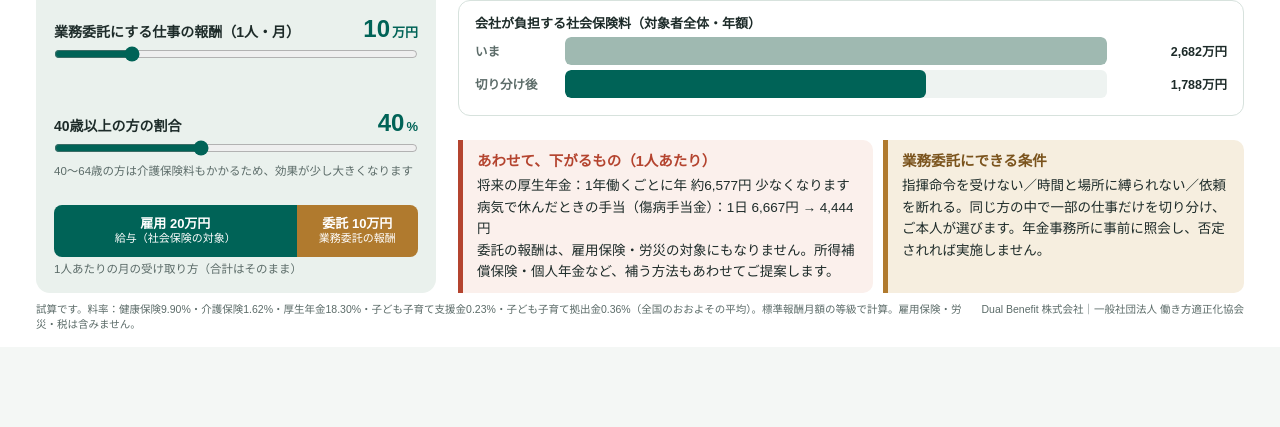
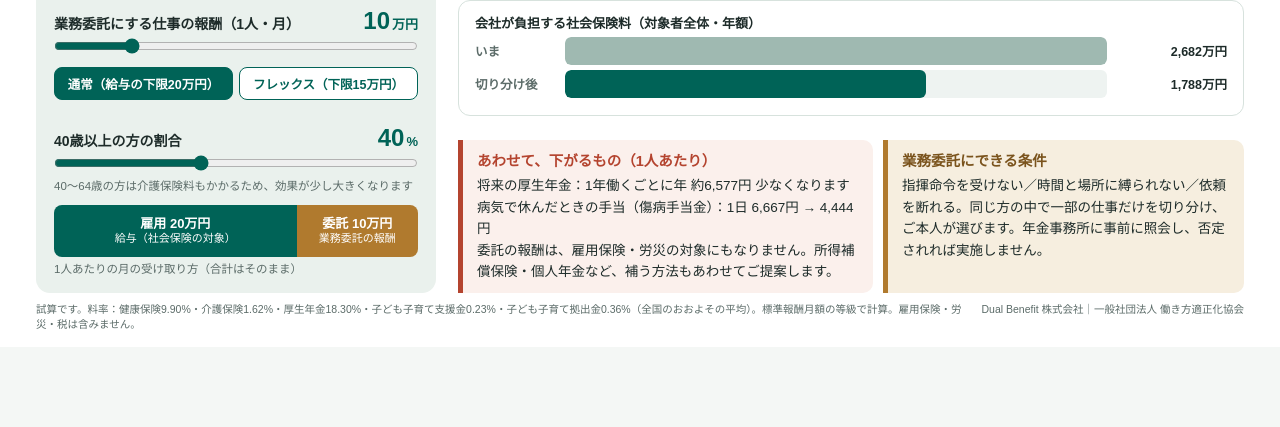
Before and after one commit to mgomita-ui/dualbenefit-sim, a plain HTML site: page index.html in a window 1280 px wide. Shown: the part 373-800 px from the top of the page. Drawn offline with Linux system fonts and the light colour scheme.

Commit message:
給与で残す金額を月給と委託のあいだに出す／給与の下限の切り替え（通常20万円・フレックス15万円）を戻す
當眞さんのご依頼（2026-11-16）。フレックスは11/1版にあった切り替えで、本人の判断で戻しました。

Co-Authored-By: Claude Opus 5.5 <noreply@anthropic.com>

```diff
--- a/index.html
+++ b/index.html
@@ -17,7 +17,7 @@ html,body{background:#f4f7f5;color:var(--ink);font-family:"BIZ UDPGothic","Yu Go
 .f input[type=range]{width:100%;accent-color:#006357;height:22px}
 .hint{font-size:11.5px;color:var(--sub);line-height:1.4}
 .presets{display:flex;gap:6px}.presets button{flex:1;border:1.5px solid var(--teal);background:#fff;color:var(--teal);font-weight:800;font-size:12.5px;border-radius:8px;padding:6px 4px;cursor:pointer;font-family:inherit}
-.presets button.on{background:var(--teal);color:#fff}
+.presets button.on{background:var(--teal);color:#fff}.fl{margin-top:6px}
 .split{display:flex;height:52px;border-radius:8px;overflow:hidden;color:#fff;font-weight:800;font-size:13px}
 .split div{display:flex;flex-direction:column;align-items:center;justify-content:center;line-height:1.25;white-space:nowrap;overflow:hidden}
 .split small{font-weight:500;font-size:11px}
@@ -54,7 +54,8 @@ html,body{background:#f4f7f5;color:var(--ink);font-family:"BIZ UDPGothic","Yu Go
    <div class="presets"><button data-n="20">20名</button><button data-n="50">50名</button><button data-n="100">100名</button><button data-n="300">300名</button></div>
    <div class="f"><label>切り分けの対象人数<b><span id="vn"></span><small>名</small></b></label><input id="n" type="range" min="1" max="500" step="1"></div>
    <div class="f"><label>いまの平均月給（1人）<b><span id="vp"></span><small>万円</small></b></label><input id="p" type="range" min="220000" max="1000000" step="10000"></div>
-   <div class="f"><label>業務委託にする仕事の報酬（1人・月）<b><span id="vc"></span><small>万円</small></b></label><input id="c" type="range" min="0" max="500000" step="10000"><div class="warn" id="warn"></div></div>
+   <div class="f keep"><label>給与で残す金額（1人・月）<b><span id="vk"></span><small>万円</small></b></label><div class="hint">月給 − 委託の報酬。社会保険はこの額にかかります</div></div>
+   <div class="f"><label>業務委託にする仕事の報酬（1人・月）<b><span id="vc"></span><small>万円</small></b></label><input id="c" type="range" min="0" max="500000" step="10000"><div class="presets fl"><button data-f="200000" class="on">通常（給与の下限20万円）</button><button data-f="150000">フレックス（下限15万円）</button></div><div class="warn" id="warn"></div></div>
    <div class="f"><label>40歳以上の方の割合<b><span id="va"></span><small>%</small></b></label><input id="a" type="range" min="0" max="100" step="10"><div class="hint">40〜64歳の方は介護保険料もかかるため、効果が少し大きくなります</div></div>
    <div><div class="split" id="split"></div><div class="hint" style="margin-top:4px">1人あたりの月の受け取り方（合計はそのまま）</div></div>
   </div>
@@ -87,12 +88,12 @@ function yen(v){return Math.round(v).toLocaleString('ja-JP')}
 function man(v){return (Math.round(v/1000)/10).toLocaleString('ja-JP')}
 function calc(){
  var n=+$('n').value,p=+$('p').value,c=+$('c').value,a=+$('a').value/100,warn='';
- if(p-c<FLOOR){c=Math.max(0,p-FLOOR);warn='雇用の給与は月20万円を下限にしています（委託は'+man(c)+'万円までで計算）';}
+ if(p-c<FLOOR){c=Math.max(0,p-FLOOR);warn='雇用の給与は月'+man(FLOOR)+'万円を下限にしています（委託は'+man(c)+'万円までで計算）';}
  var s0=stdOf(p),s1=stdOf(p-c);
  function co(s){return a*prem(s,1,'co')+(1-a)*prem(s,0,'co')}
  function em(s){return a*prem(s,1,'em')+(1-a)*prem(s,0,'em')}
  var c0=co(s0)*n,c1=co(s1)*n,per=co(s0)-co(s1),emp=em(s0)-em(s1),g=SHK.indexOf(s0)-SHK.indexOf(s1);
- $('vn').textContent=n;$('vp').textContent=man(p);$('vc').textContent=man(+$('c').value);$('va').textContent=Math.round(a*100);$('warn').textContent=warn;
+ $('vn').textContent=n;$('vp').textContent=man(p);$('vc').textContent=man(+$('c').value);$('va').textContent=Math.round(a*100);$('warn').textContent=warn;$('vk').textContent=man(p-c);
  $('split').innerHTML='<div style="flex:'+(p-c)+';background:#006357">雇用 '+man(p-c)+'万円<small>給与（社会保険の対象）</small></div>'+(c>0?'<div style="flex:'+c+';background:#B07A2E">委託 '+man(c)+'万円<small>業務委託の報酬</small></div>':'');
  $('hero').textContent=yen((c0-c1)/1e4);$('k1').textContent=yen(per);$('k2').textContent=yen(emp);
  $('k1s').textContent='標準報酬月額 '+man(s0)+'万円 → '+man(s1)+'万円';
@@ -107,6 +108,8 @@ function calc(){
 function set(v){var x=v.split(',');$('n').value=x[0];$('p').value=x[1];$('c').value=x[2];$('a').value=x[3];calc();}
 document.querySelectorAll('input').forEach(function(i){i.addEventListener('input',calc)});
 document.querySelectorAll('.presets button[data-n]').forEach(function(b){b.addEventListener('click',function(){$('n').value=b.dataset.n;calc();})});
+// 給与の下限は「通常20万円／フレックス15万円」を選べます（2026-11-16：11/1版にあった切り替えを、當眞さんのご依頼で戻しました）
+document.querySelectorAll('.fl button').forEach(function(b){b.addEventListener('click',function(){FLOOR=+b.dataset.f;document.querySelectorAll('.fl button').forEach(function(x){x.classList.toggle('on',x===b)});calc();})});
 // 初期値は、平均月給30万円・委託の報酬10万円（雇用の給与20万円＝床）の標準の形から始めます
 set(new URLSearchParams(location.search).get('p')||'50,300000,100000,40');
 </script></body></html>
```
